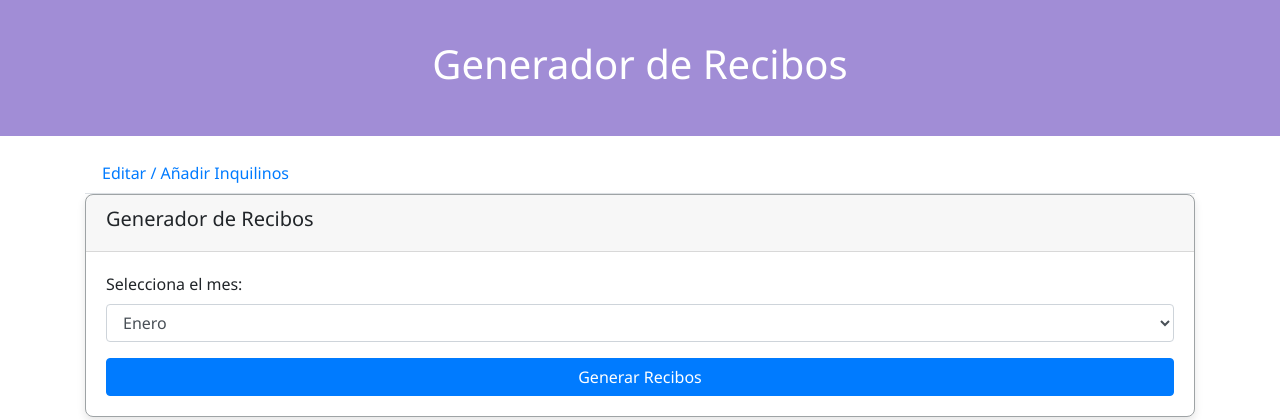
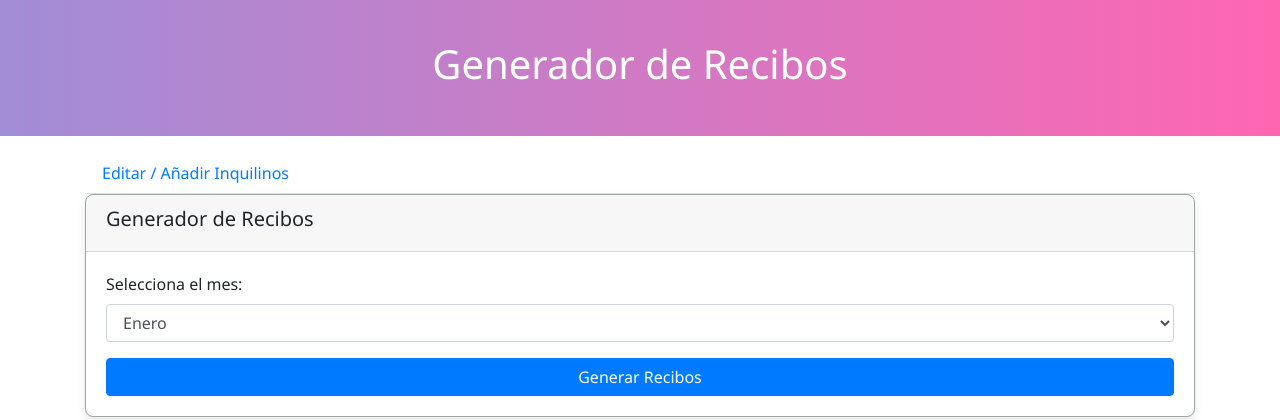
Before and after one commit to DonPon/recibos_django, a Django app: page / in a window 1280 px wide. Shown: the top 420 px of the page. Run offline with Django 4.2, Linux system fonts and the light colour scheme; some libraries are stand-ins or nearby versions.

Commit message:
Actualizar base.html

```diff
--- a/recibos/templates/recibos/base.html
+++ b/recibos/templates/recibos/base.html
@@ -17,11 +17,11 @@
         }
 
         header {
-            background-color: #a18dd6;
-            color: white;
-            text-align: center;
-            padding: 1rem;
-        }
+    background: linear-gradient(to right, #a18dd6, #ff66b2);
+    color: white;
+    text-align: center;
+    padding: 1rem;
+}
 
         main {
             display: flex;
```
